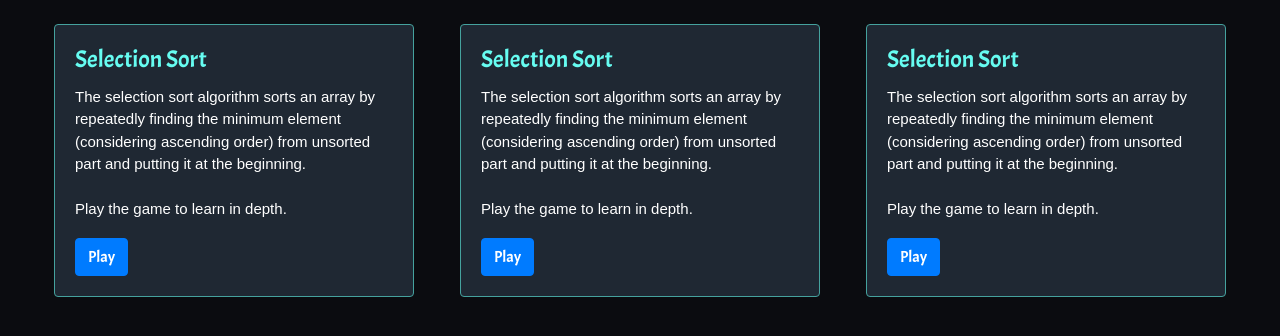
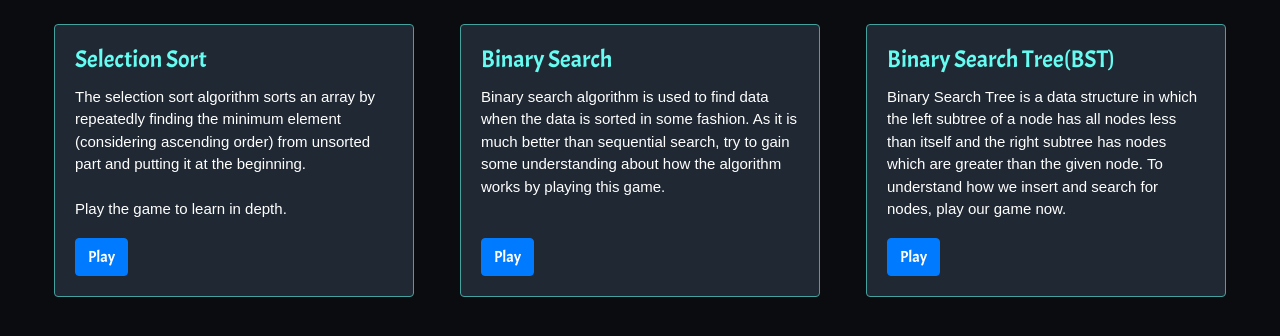
Before and after one commit to KawshikManikantan/DummiesForDummies, a Flask app: page /games in a window 1280 px wide. Shown: the part 56-392 px from the top of the page. Run offline with Flask 2, Linux system fonts and the light colour scheme; some libraries are stand-ins or nearby versions; some web fonts are replaced.

Commit message:
Created the layout for games page and also integrated binary search and bst game in the website

```diff
--- a/WebApp/app.py
+++ b/WebApp/app.py
@@ -22,13 +22,16 @@ def game():
 def intro():
     return render_template('content.html')
 
-@app.route('/sort')
-def temp():
-    return render_template('sort.html')
-
-# @app.route('/edi')
-# def editor():
-#     return render_template('edi.html')
+@app.route('/game/<id>')
+def gamesTab(id):
+    print(id)
+    if id == "1":
+        return render_template("BS_game.html")
+    elif id == "2":
+        print("Hey")
+        return render_template("BST_game.html")
+    else:
+        return render_template("games_layout.html")
 
 
 @app.route('/edi/<id>', methods=['GET', 'POST'])
@@ -37,10 +40,10 @@ def algo(id):
         return algo_init('code1.cpp', 'test_cases.txt', 'cor_output.txt',
                          'out2', 2)
     else:
-        if id == "0":
-            return render_template('edi.html')
+        if id == "1":
+            return render_template("BS_question.html")
         else:
-            return render_template("BS_question.html")
+            return render_template('questions_layout.html')
 
 
 def algo_init(filetowritecode, filetestcases, filetooutput, filetoexecute,
--- a/WebApp/templates/games.html
+++ b/WebApp/templates/games.html
@@ -32,7 +32,7 @@ background-color: #0B0C10;
                 <div class="card-body">
                     <h4 class="card-title">Selection Sort</h4>
                     <p class="card-text">The selection sort algorithm sorts an array by repeatedly finding the minimum element (considering ascending order) from unsorted part and putting it at the beginning.<br> <br>Play the game to learn in depth.</p>
-                    <a href="{{ 'sort' }}" class="btn btn-primary">Play</a>
+                    <a href="{{ url_for('gamesTab', id=0) }}" class="btn btn-primary">Play</a>
                 </div>
             </div>
         </div>
@@ -40,9 +40,9 @@ background-color: #0B0C10;
             <div class="card mx-2 my-2">
 <!--                <img src="#" alt="img" class="card-image-top">-->
                 <div class="card-body">
-                    <h4 class="card-title">Selection Sort</h4>
-                    <p class="card-text">The selection sort algorithm sorts an array by repeatedly finding the minimum element (considering ascending order) from unsorted part and putting it at the beginning.<br> <br>Play the game to learn in depth.</p>
-                    <a href="#" class="btn btn-primary">Play</a>
+                    <h4 class="card-title">Binary Search</h4>
+                    <p class="card-text">Binary search algorithm is used to find data when the data is sorted in some fashion. As it is much better than sequential search, try to gain some understanding about how the algorithm works by playing this game. <br/><br/></p>
+                    <a href="{{ url_for('gamesTab', id=1) }}" class="btn btn-primary">Play</a>
                 </div>
             </div>
         </div>
@@ -50,9 +50,9 @@ background-color: #0B0C10;
             <div class="card mx-2 my-2">
 <!--                <img src="#" alt="img" class="card-image-top">-->
                 <div class="card-body">
-                   <h4 class="card-title">Selection Sort</h4>
-                    <p class="card-text">The selection sort algorithm sorts an array by repeatedly finding the minimum element (considering ascending order) from unsorted part and putting it at the beginning.<br> <br>Play the game to learn in depth.</p>
-                    <a href="#" class="btn btn-primary">Play</a>
+                   <h4 class="card-title">Binary Search Tree(BST)</h4>
+                    <p class="card-text">Binary Search Tree is a data structure in which the left subtree of a node has all nodes less than itself and the right subtree has nodes which are greater than the given node. To understand how we insert and search for nodes, play our game now.</p>
+                    <a href="{{ url_for('gamesTab', id=2) }}" class="btn btn-primary">Play</a>
                 </div>
             </div>
         </div>
--- a/WebApp/templates/layout1.html
+++ b/WebApp/templates/layout1.html
@@ -86,7 +86,7 @@ cursor:pointer;
                     <a href="#" class="nav-link links">Coding</a>
                 </li>
                 <li class="nav-item mx-2">
-                    <a href="{{ url_for('intro') }}" class="nav-link links">Useful References</a>
+                    <a href="{{ url_for('intro') }}" class="nav-link links" id="resources">Useful References</a>
                 </li>
             </ul>
         </div>
```
Also changed, not shown: WebApp/static/games.css (added, +9 -0 lines), WebApp/templates/BST_game.html (added, +18 -0 lines), WebApp/templates/BS_game.html (added, +17 -0 lines), WebApp/templates/games_layout.html (added, +16 -0 lines).
